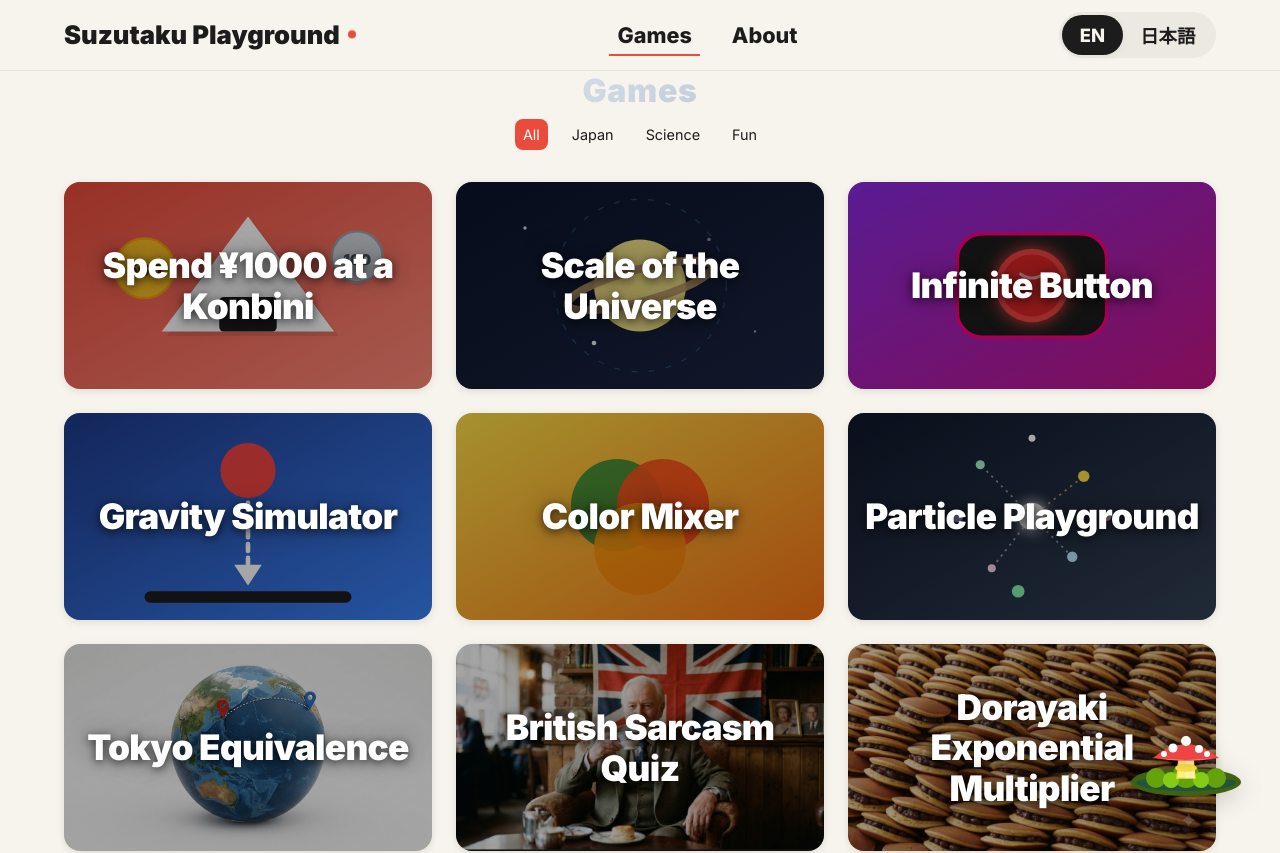
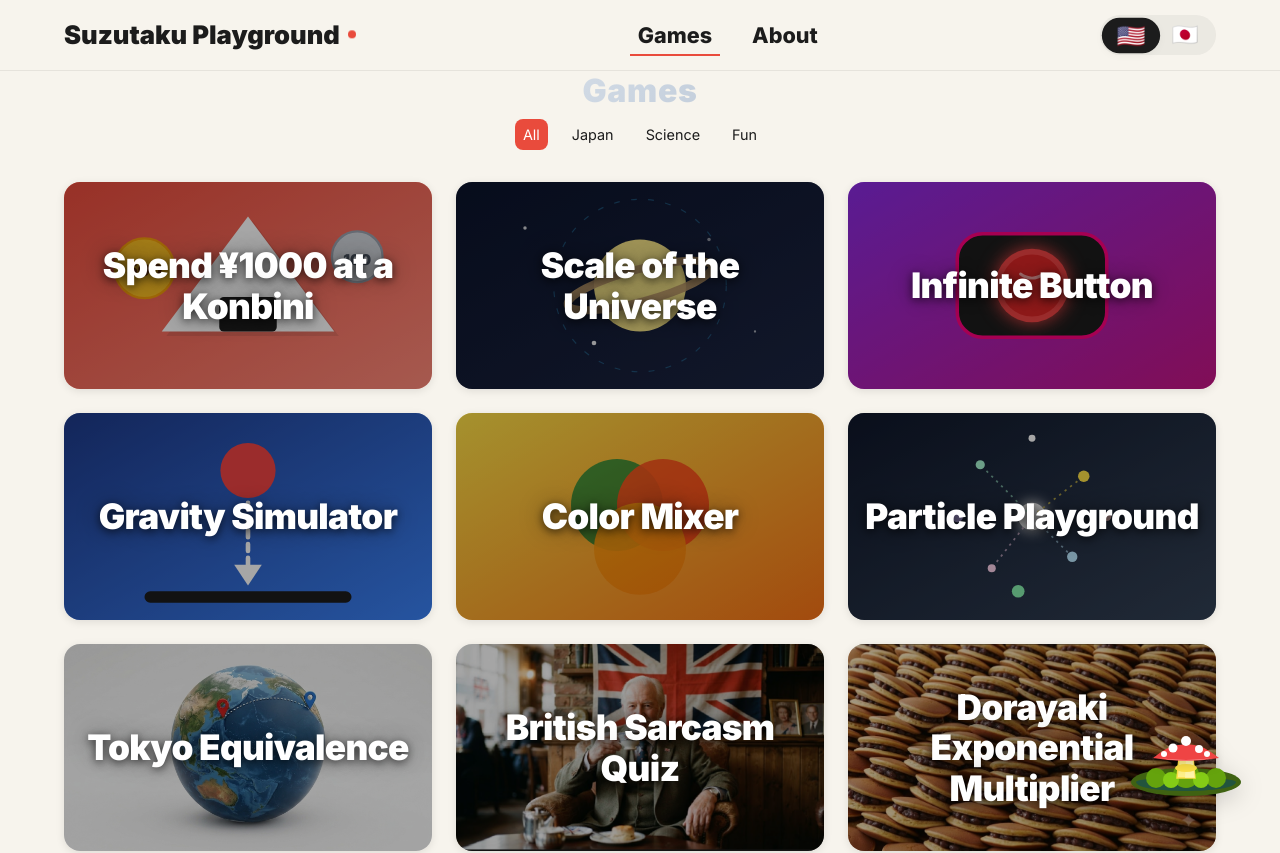
Before and after one commit to suzutaku6311-eng/suzutaku-playground, a React (Vite) app: page /games in a window 1280 px wide. Shown: the top 853 px of the page. Built offline with nearby package versions, Linux system fonts and the light colour scheme.

Commit message:
feat: change language switcher from text EN/日本語 to country flag icons 🇺🇸/🇯🇵

```diff
--- a/src/components/Header.css
+++ b/src/components/Header.css
@@ -87,14 +87,18 @@
 .lang-switch {
   display: inline-flex;
   background-color: rgba(28, 28, 28, 0.05);
-  padding: 3px;
+  padding: 4px;
   border-radius: var(--radius-round);
+  align-items: center;
 }
 
 .lang-btn {
-  padding: 0.45rem 1.1rem;
-  font-size: 1.15rem;
-  font-weight: 800;
+  padding: 0.35rem 0.85rem;
+  font-size: 1.35rem;
+  display: inline-flex;
+  align-items: center;
+  justify-content: center;
+  line-height: 1;
   border-radius: var(--radius-round);
   transition: all var(--transition-fast);
 }
@@ -103,10 +107,12 @@
   background-color: var(--text-color);
   color: var(--bg-color);
   box-shadow: var(--shadow-sm);
+  transform: scale(1.08);
 }
 
 .lang-btn:not(.active):hover {
-  background-color: rgba(28, 28, 28, 0.05);
+  background-color: rgba(28, 28, 28, 0.08);
+  transform: scale(1.04);
 }
 
 /* Mobile Menu Button */
--- a/src/components/Header.tsx
+++ b/src/components/Header.tsx
@@ -40,15 +40,17 @@ export const Header: React.FC = () => {
               className={`lang-btn ${language === 'en' ? 'active' : ''}`}
               onClick={() => setLanguage('en')}
               aria-label="Switch to English"
+              title="English"
             >
-              EN
+              🇺🇸
             </button>
             <button
               className={`lang-btn ${language === 'ja' ? 'active' : ''}`}
               onClick={() => setLanguage('ja')}
               aria-label="日本語に切り替え"
+              title="日本語"
             >
-              日本語
+              🇯🇵
             </button>
           </div>
 
```
